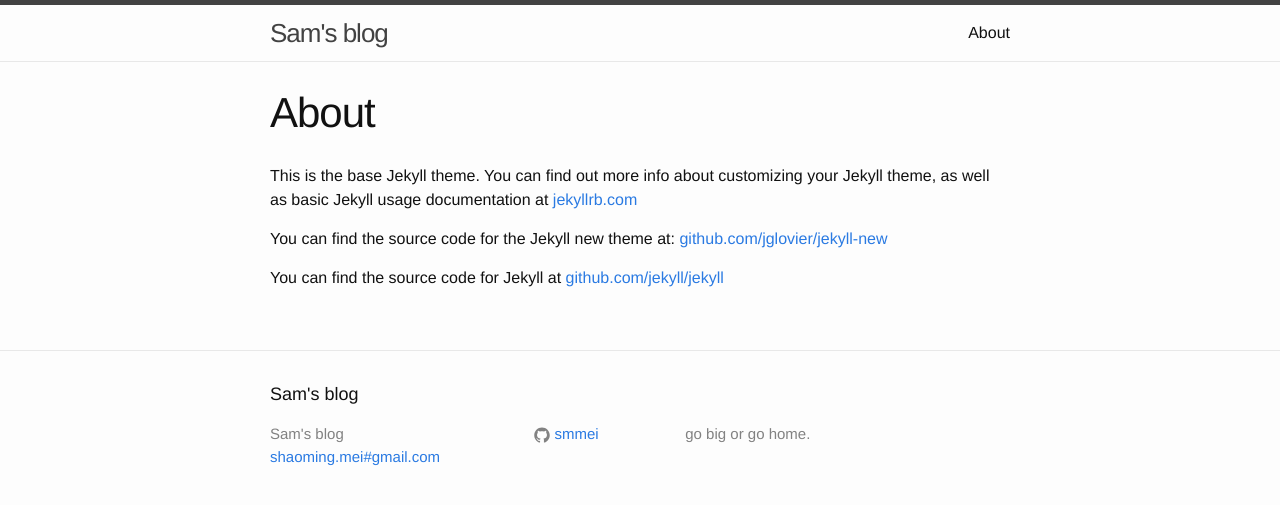
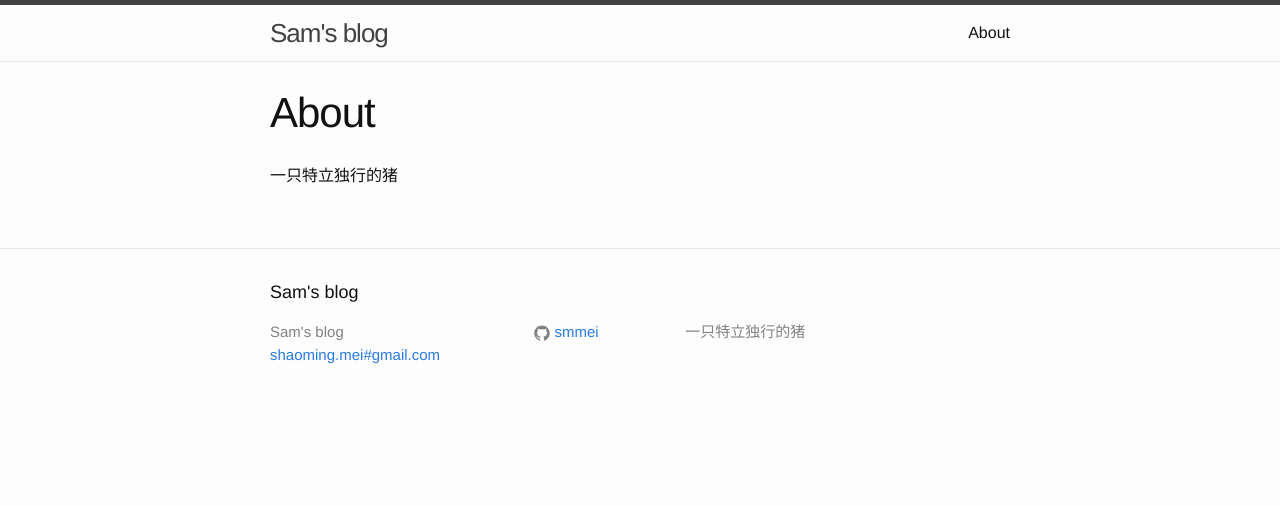
Before and after one commit to smmei/smmei.github.io, a Jekyll site: the page built from about.md, in a window 1280 px wide. Shown: the top 505 px of the page. Built offline with Jekyll 4.4.1, drawn with Linux system fonts in a browser that asks for light colours; Markdown is read by kramdown in place of the engine named in the settings.

Commit message:
modify about me

```diff
--- a/_config.yml
+++ b/_config.yml
@@ -2,7 +2,7 @@
 title: Sam's blog
 email: shaoming.mei#gmail.com
 description: > # this means to ignore newlines until "baseurl:"
-  go big or go home.
+  一只特立独行的猪
 baseurl: "" # the subpath of your site, e.g. /blog/
 url: "smmei.github.com" # the base hostname & protocol for your site
 twitter_username:
--- a/about.md
+++ b/about.md
@@ -4,8 +4,4 @@ title: About
 permalink: /about/
 ---
 
-This is the base Jekyll theme. You can find out more info about customizing your Jekyll theme, as well as basic Jekyll usage documentation at [jekyllrb.com](http://jekyllrb.com/)
-
-You can find the source code for the Jekyll new theme at: [github.com/jglovier/jekyll-new](https://github.com/jglovier/jekyll-new)
-
-You can find the source code for Jekyll at [github.com/jekyll/jekyll](https://github.com/jekyll/jekyll)
+一只特立独行的猪
```
